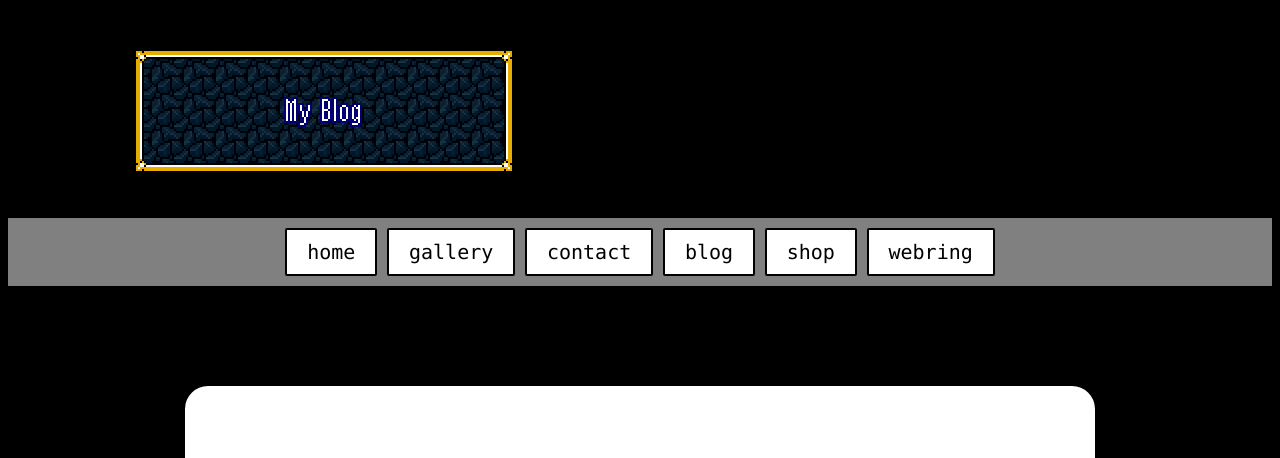
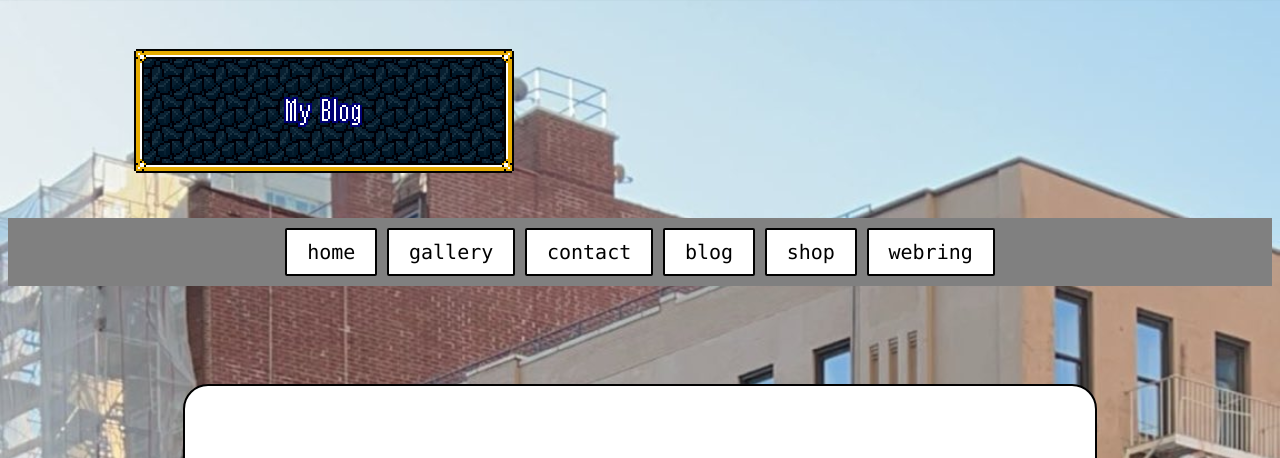
Before and after one commit to veramacey/tugboat-june, a plain HTML site: page blog.html in a window 1280 px wide. Shown: the top 458 px of the page. Drawn offline with Linux system fonts and the light colour scheme.

Commit message:
bgblog updyate

```diff
--- a/blog.html
+++ b/blog.html
@@ -481,7 +481,7 @@ cursor: url(custompointer.png), auto;
   body {
   background:black;
   background-size:100%;
-  background-image: url('backgroundimagefilename.png');
+  background-image: url(bgblog.jpg);
   background-repeat: repeat;
   font-family: "Menlo";
   color:black;
```
Also changed, not shown: bgblog.jpg (added).
